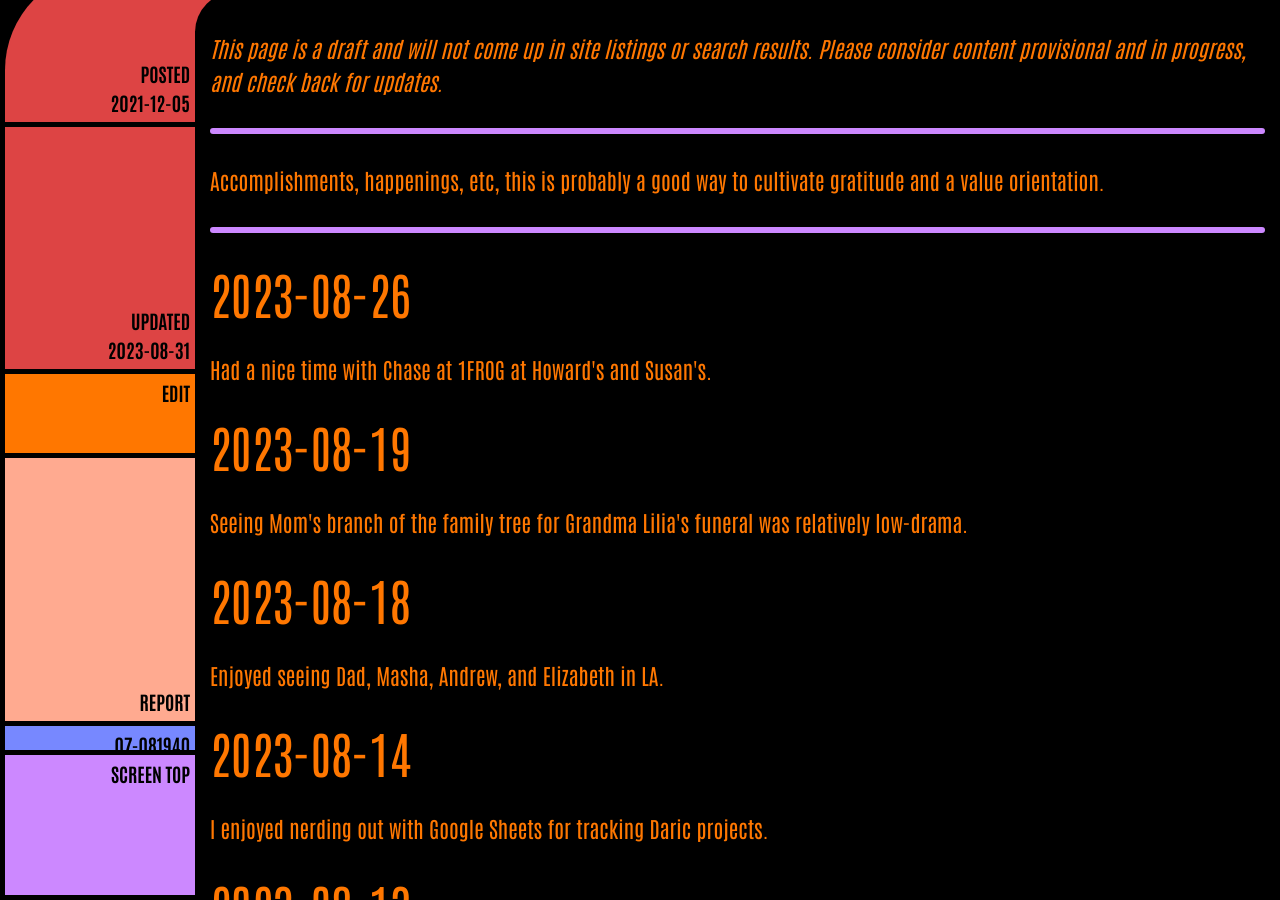
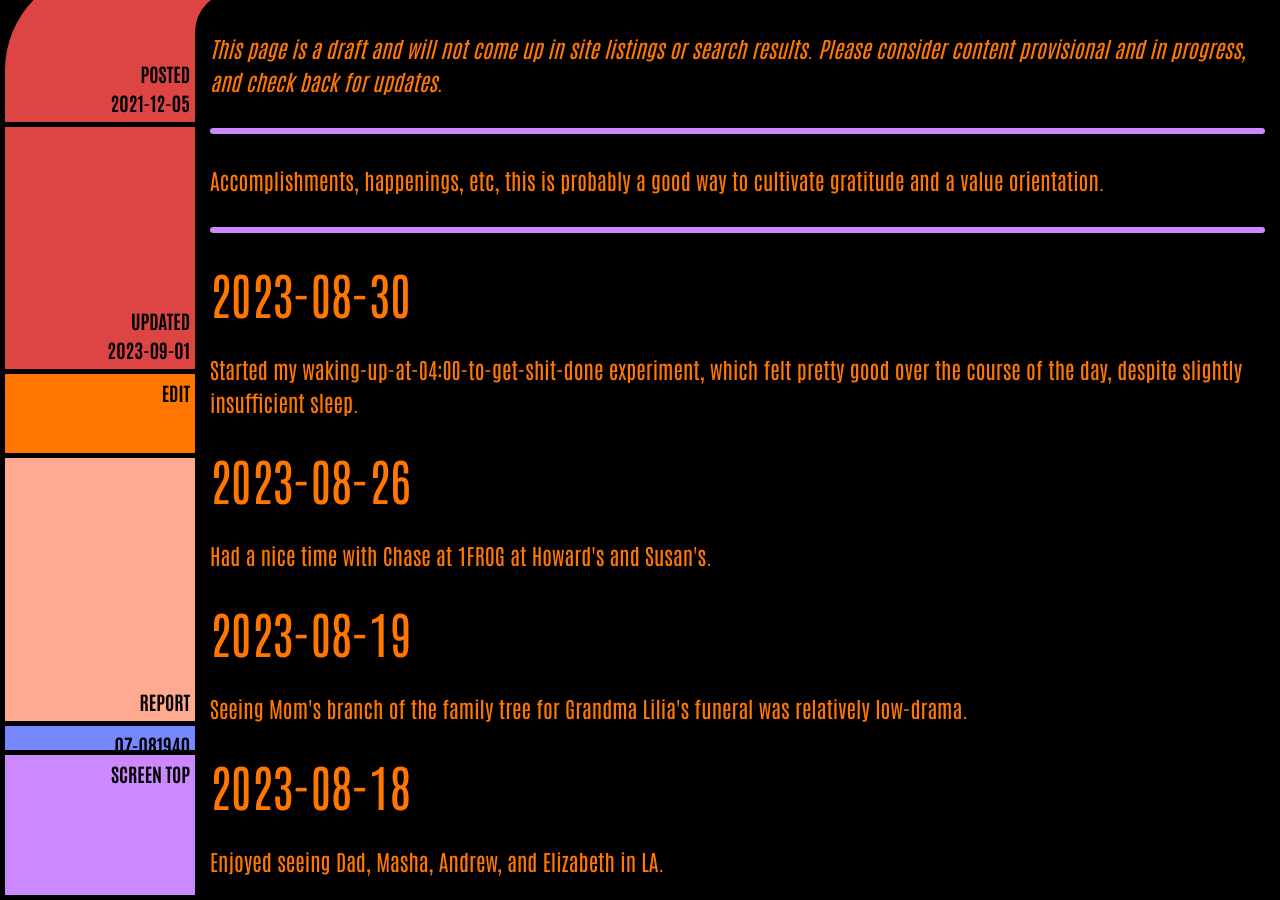
Before and after one commit to ArthurZey/arthurzey.github.io, a Jekyll site: the page built from _pages/one-good-thing.md, in a window 1280 px wide and 900 px high, scrolled down 333 px. Built offline with Jekyll 4.4.1, drawn with Linux system fonts in a browser that asks for light colours.

Commit message:
added 2023-08-30

```diff
--- a/_pages/one-good-thing.md
+++ b/_pages/one-good-thing.md
@@ -2,12 +2,15 @@
 title: One Good Thing
 description: "Accomplishments, happenings, etc, this is probably a good way to cultivate gratitude and a value orientation."
 date: "2021-12-05"
-last_modified_at: "2023-08-31T11:29:26+00:00"
+last_modified_at: "2023-09-01T12:48:18+00:00"
 tags:
   - happenings
   - draft
 sitemap: false
 ---
+## 2023-08-30
+Started my waking-up-at-04:00-to-get-shit-done experiment, which felt pretty good over the course of the day, despite slightly insufficient sleep.
+
 ## 2023-08-26
 Had a nice time with Chase at 1FROG at Howard's and Susan's.
 
```
